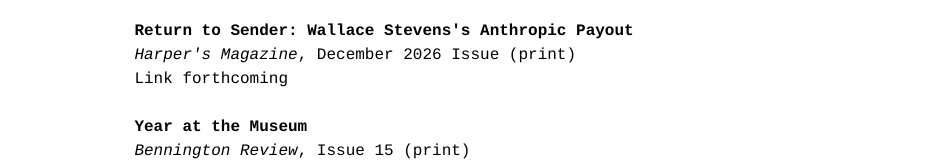
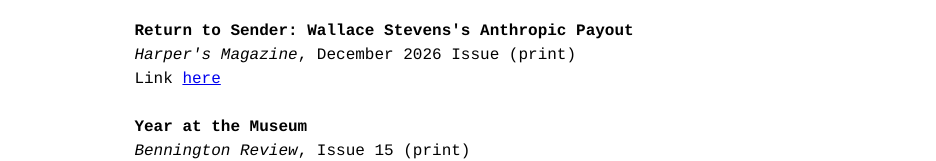
Before and after one commit to bcglee/bcglee.github.io, a plain HTML site: page essays.html in a window 1280 px wide. Shown: the part 162-323 px from the top of the page, without its empty margins (0-936 px from the left). Drawn offline with Linux system fonts and the light colour scheme.

Commit message:
Update essays.html

```diff
--- a/essays.html
+++ b/essays.html
@@ -29,7 +29,7 @@
         <br />
         <i>Harper's Magazine</i>, December 2026 Issue (print)
         <br />
-        Link forthcoming
+        Link <a href="https://harpers.org/archive/2026/12/return-to-sender-benjamin-charles-germain-lee-anthropic-settlement-wallace-stevens/" target="_blank">here</a>
         <br />
         <br />
 
```
